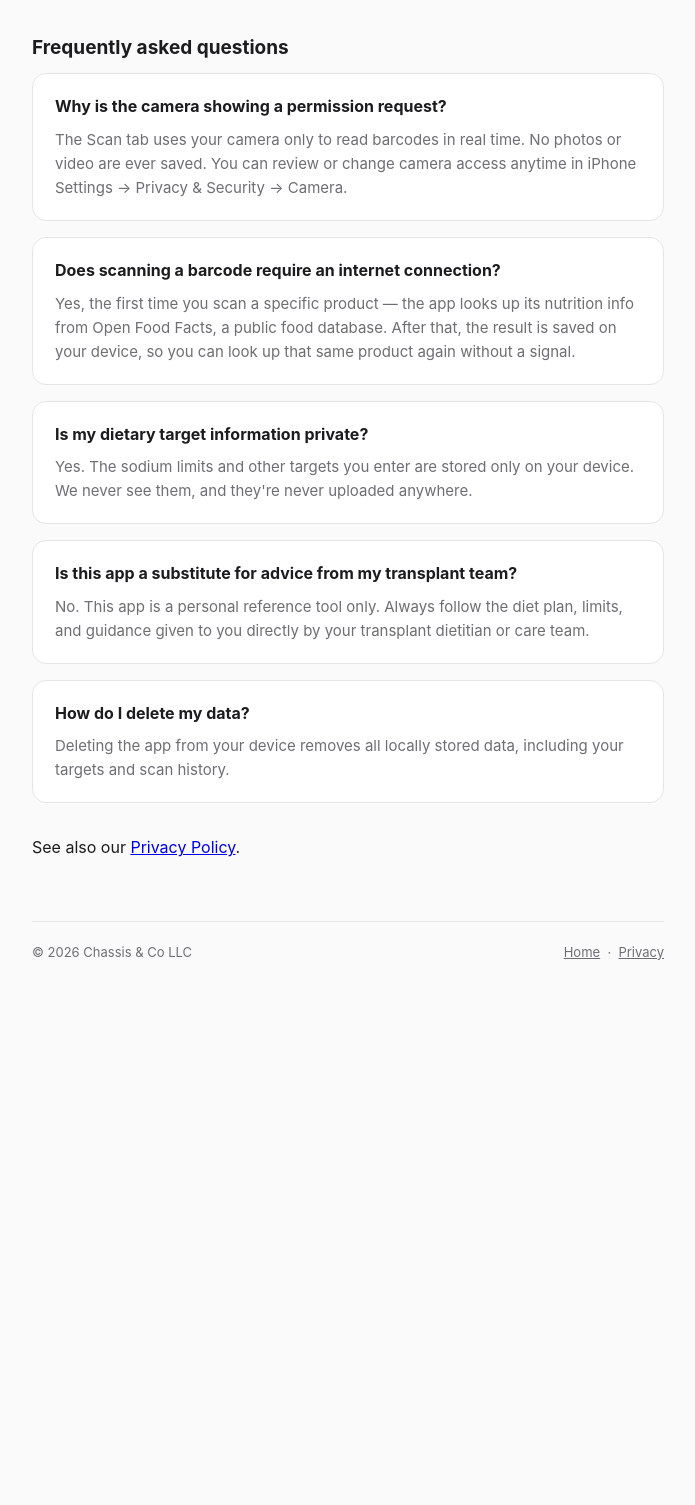
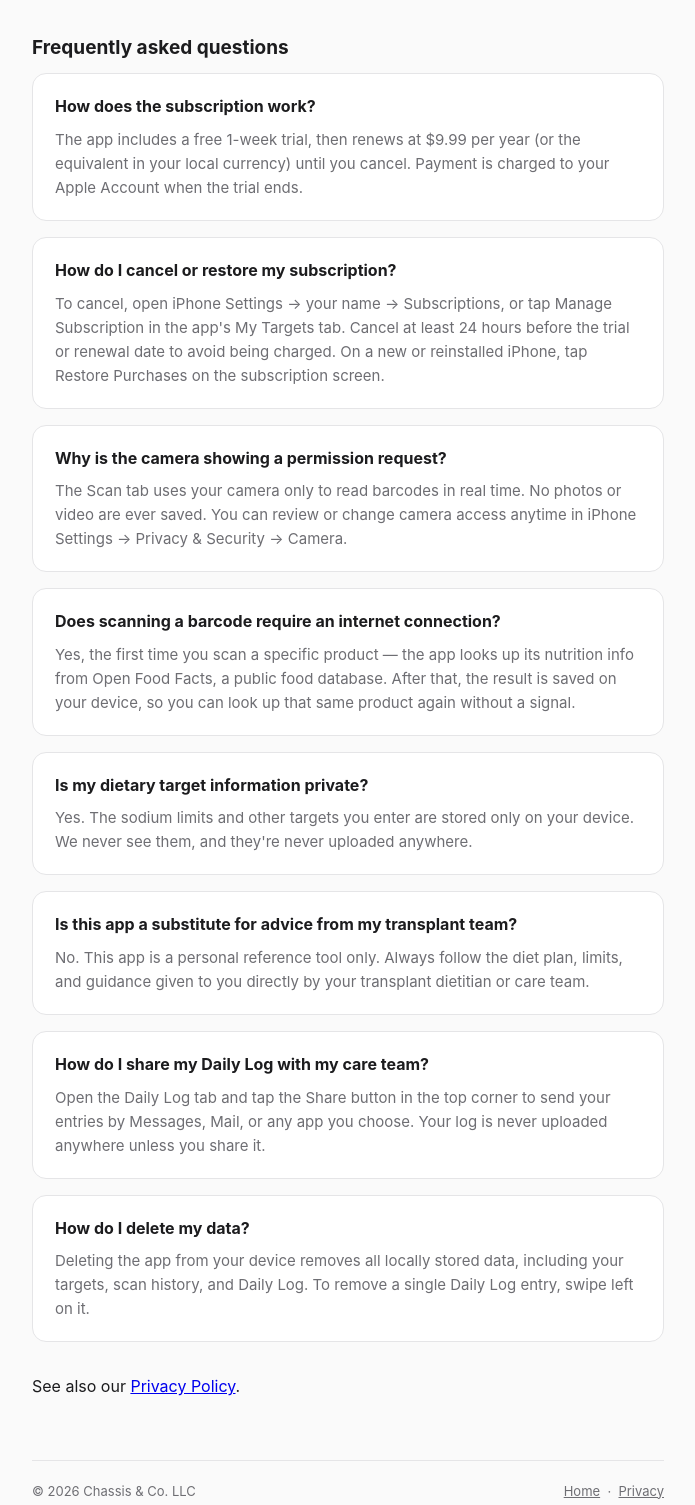
Before and after one commit to 374outfitters/heart-transplant-eating-list-docs, a plain HTML site: page support.html in a window 1280 px wide. Shown: the part 287-1792 px from the top of the page, without its empty margins (292-987 px from the left). Before the commit the page ends 1330 px from the top, so only its background shows below. Drawn offline with Linux system fonts and the light colour scheme.

Commit message:
Add subscription and Daily Log details; Chassis & Co. LLC
- Privacy: subscriptions handled by Apple; Daily Log stored on-device only
- Support: trial/cancel/restore and sharing the Daily Log FAQs
- Footer: Chassis & Co. LLC

Co-Authored-By: Claude Opus 5.5 <noreply@anthropic.com>
Claude-Session: https://claude.ai/code/session_01Nt7qozpC6qViVRDvhjmxSm

```diff
--- a/support.html
+++ b/support.html
@@ -30,6 +30,25 @@
   </p>
 
   <h2>Frequently asked questions</h2>
+
+  <div class="card">
+    <h3>How does the subscription work?</h3>
+    <p>
+      The app includes a free 1-week trial, then renews at $9.99 per year
+      (or the equivalent in your local currency) until you cancel. Payment is
+      charged to your Apple Account when the trial ends.
+    </p>
+  </div>
+
+  <div class="card">
+    <h3>How do I cancel or restore my subscription?</h3>
+    <p>
+      To cancel, open iPhone Settings &rarr; your name &rarr; Subscriptions, or tap
+      Manage Subscription in the app's My Targets tab. Cancel at least 24 hours
+      before the trial or renewal date to avoid being charged. On a new or
+      reinstalled iPhone, tap Restore Purchases on the subscription screen.
+    </p>
+  </div>
 
   <div class="card">
     <h3>Why is the camera showing a permission request?</h3>
@@ -68,10 +87,20 @@
   </div>
 
   <div class="card">
+    <h3>How do I share my Daily Log with my care team?</h3>
+    <p>
+      Open the Daily Log tab and tap the Share button in the top corner to send
+      your entries by Messages, Mail, or any app you choose. Your log is never
+      uploaded anywhere unless you share it.
+    </p>
+  </div>
+
+  <div class="card">
     <h3>How do I delete my data?</h3>
     <p>
       Deleting the app from your device removes all locally stored data,
-      including your targets and scan history.
+      including your targets, scan history, and Daily Log. To remove a single
+      Daily Log entry, swipe left on it.
     </p>
   </div>
 
@@ -80,7 +109,7 @@
   </p>
 
   <footer class="site">
-    <span>&copy; 2026 Chassis &amp; Co LLC</span>
+    <span>&copy; 2026 Chassis &amp; Co. LLC</span>
     <span><a href="index.html">Home</a> &nbsp;&middot;&nbsp; <a href="privacy.html">Privacy</a></span>
   </footer>
 
```
Also changed, not shown: index.html (+1 -1 lines), privacy.html (+17 -3 lines).
